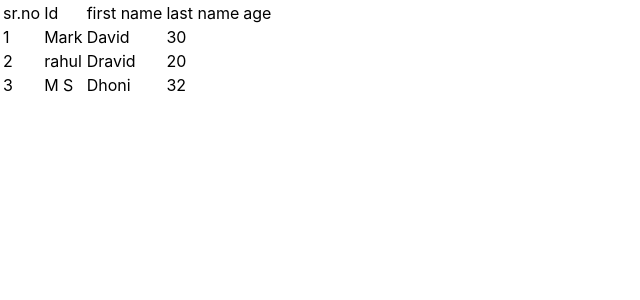
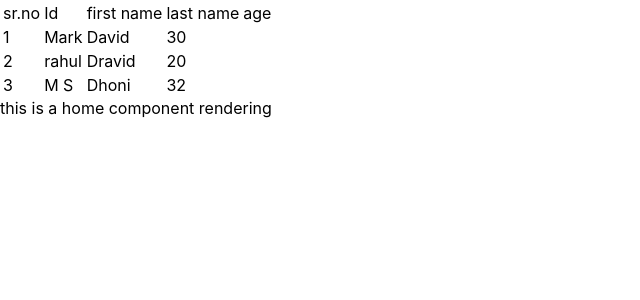
Before and after one commit to kiran-v1484/PortfolioRepo, a React (Create React App) app in the folder my-app/: page / in a window 1280 px wide. Shown: the top 300 px of the page, without its empty margins (0-640 px from the left). Built offline with nearby package versions, Linux system fonts and the light colour scheme.

Commit message:
Second commit

```diff
--- a/my-app/src/App.js
+++ b/my-app/src/App.js
@@ -1,11 +1,13 @@
 import React, { useEffect, useState } from "react";
 import { Data } from "./EmployeData";
+import Home from "./components/Home";
+
 
 function App() {
   const [data, setData] = useState([]);
   useEffect(() => {
     setData(Data);
-  });
+  }, []);
 
   return (
     <div className="App">
@@ -32,6 +34,7 @@ function App() {
 
         </tbody>
       </table>
+          <Home/>
     </div>
   );
 }
--- a/my-app/src/components/home.js
+++ b/my-app/src/components/home.js
@@ -1,11 +1,11 @@
 import React from 'react'
 
-const home = () => {
+const Home = () => {
   return (
     <div>
-
+      this is a home component rendering
     </div>
   )
 }
 
-export default home
+export default Home
```
